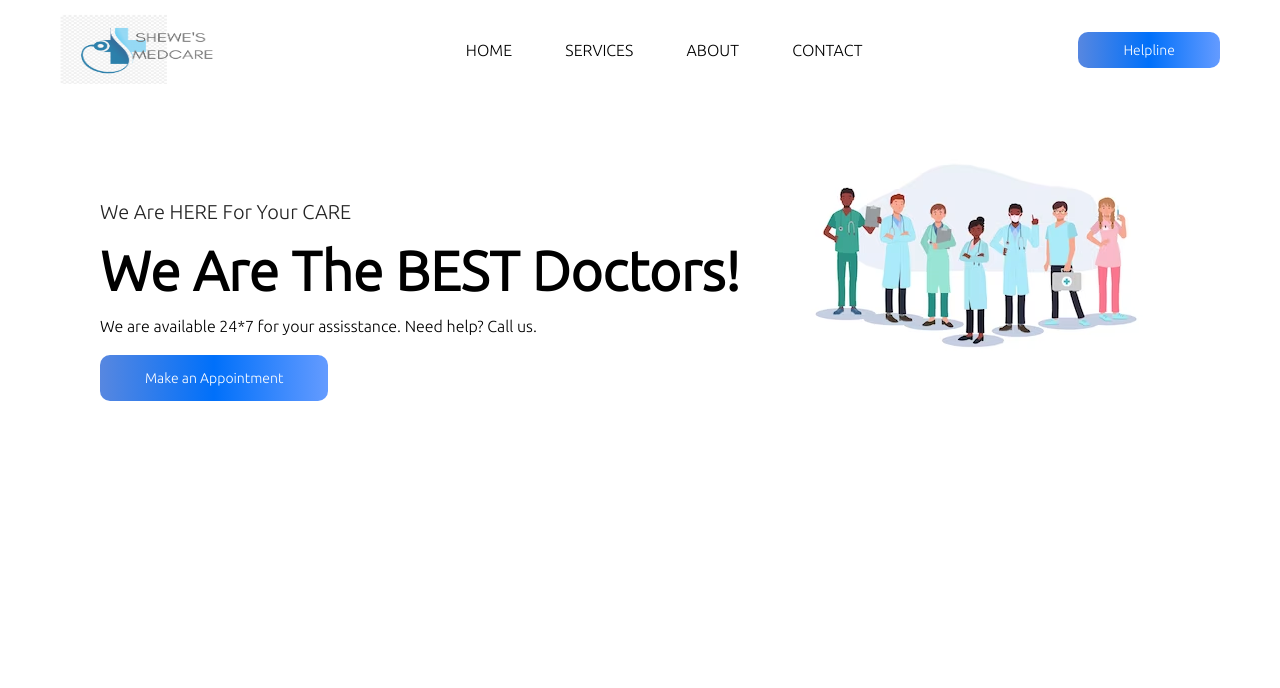
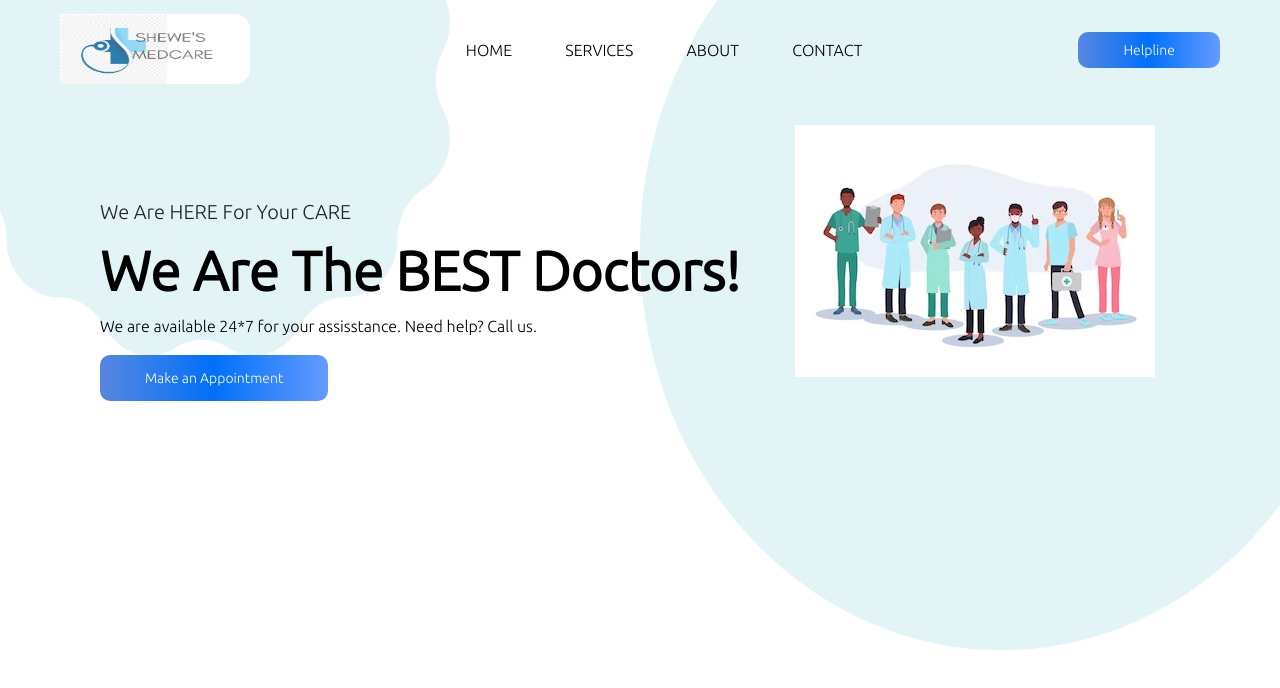
Before and after one commit to Shivynamic/HTML-CSSP, a plain HTML site: page index.html in a window 1280 px wide. Drawn offline with Linux system fonts and the light colour scheme; files whose address does not match are found by name.

Commit message:
Update style.css

```diff
--- a/style.css
+++ b/style.css
@@ -9,7 +9,7 @@
 header{
     width:100%;
     height: 100vh;
-    background-image: url('../images/backgroundimage.png');
+    background-image: url('backgroundimage.png');
     background-repeat: no-repeat;
     background-size: 100% 100%;
 }
```
